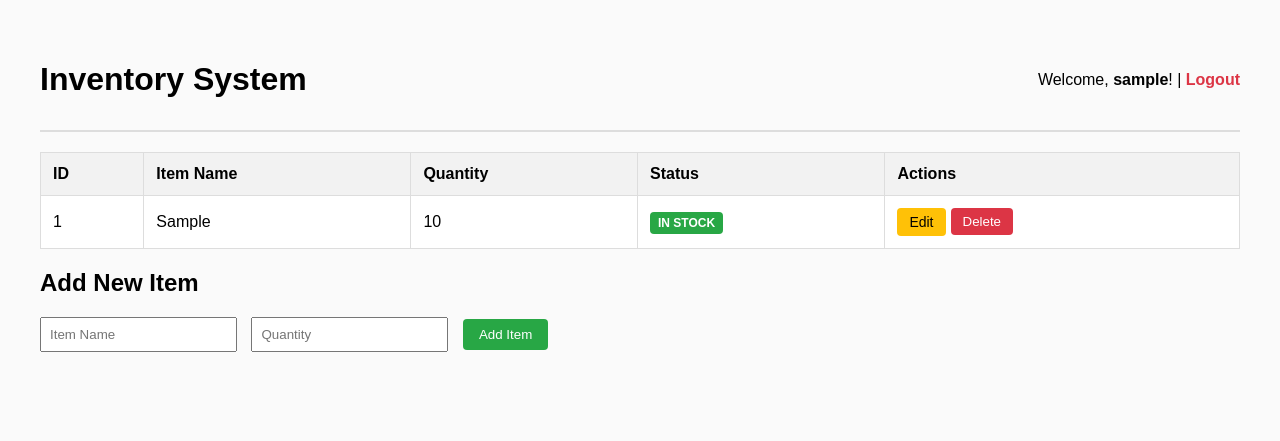
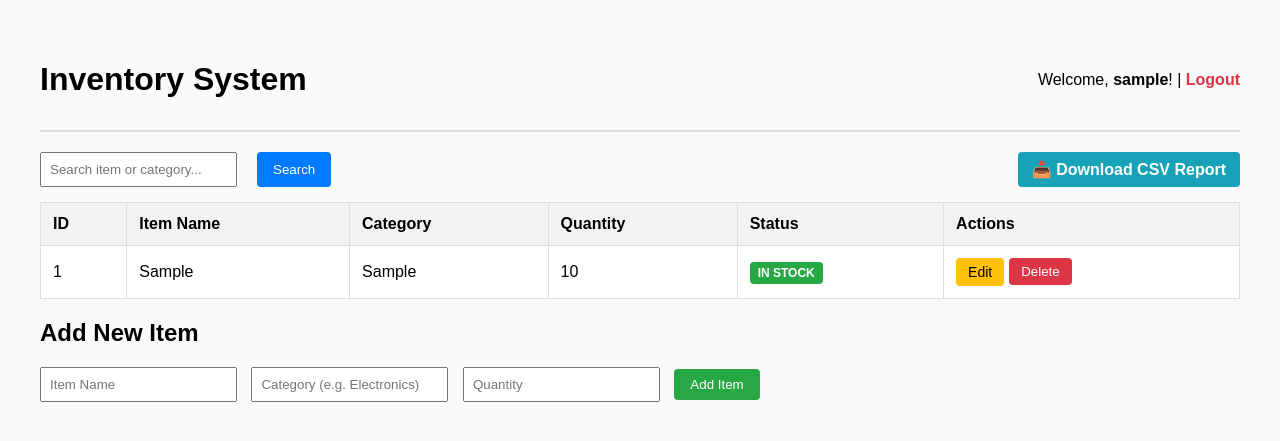
Before and after one commit to ec03plzo-afk/inventory-management-system, a Flask app: page / in a window 1280 px wide. Shown: the top 441 px of the page. Run offline with Flask 3, Linux system fonts and the light colour scheme; the visitor is signed in with stand-in values (Sample User, id 1); tables that the repository leaves empty hold one stand-in row (values such as "Sample post").

Commit message:
Add search bar, categories, and CSV report export functionality

```diff
--- a/app.py
+++ b/app.py
@@ -1,5 +1,7 @@
-from flask import Flask, render_template, request, redirect, url_for, session, flash
+from flask import Flask, render_template, request, redirect, url_for, session, flash, Response
 import sqlite3
+import csv
+import io
 
 app = Flask(__name__)
 app.secret_key = 'supersecretkey'
@@ -15,7 +17,8 @@ def init_db():
         CREATE TABLE IF NOT EXISTS inventory (
             id INTEGER PRIMARY KEY AUTOINCREMENT,
             item TEXT NOT NULL,
-            quantity INTEGER NOT NULL
+            quantity INTEGER NOT NULL,
+            category TEXT DEFAULT 'General'
         )
     ''')
     conn.execute('''
@@ -62,14 +65,21 @@ def index():
     if not session.get('logged_in'):
         return redirect(url_for('login'))
 
+    search_query = request.args.get('search', '')
     conn = get_db_connection()
-    inventory = conn.execute('SELECT * FROM inventory').fetchall()
 
-    # Pangitaon ang tanang items nga ubos sa 5 ang quantity
+    if search_query:
+        inventory = conn.execute(
+            'SELECT * FROM inventory WHERE item LIKE ? OR category LIKE ?',
+            (f'%{search_query}%', f'%{search_query}%')
+        ).fetchall()
+    else:
+        inventory = conn.execute('SELECT * FROM inventory').fetchall()
+
     low_stock_items = [item for item in inventory if item['quantity'] <= 5]
     conn.close()
 
-    return render_template('index.html', inventory=inventory, low_stock_items=low_stock_items)
+    return render_template('index.html', inventory=inventory, low_stock_items=low_stock_items, search_query=search_query)
 
 @app.route('/add', methods=['POST'])
 def add_item():
@@ -78,10 +88,11 @@ def add_item():
 
     item_name = request.form.get('item')
     qty = request.form.get('quantity')
+    category = request.form.get('category', 'General')
 
     if item_name and qty:
         conn = get_db_connection()
-        conn.execute('INSERT INTO inventory (item, quantity) VALUES (?, ?)', (item_name, int(qty)))
+        conn.execute('INSERT INTO inventory (item, quantity, category) VALUES (?, ?, ?)', (item_name, int(qty), category))
         conn.commit()
         conn.close()
 
@@ -97,8 +108,9 @@ def edit_item(id):
     if request.method == 'POST':
         item_name = request.form.get('item')
         qty = request.form.get('quantity')
+        category = request.form.get('category', 'General')
 
-        conn.execute('UPDATE inventory SET item = ?, quantity = ? WHERE id = ?', (item_name, int(qty), id))
+        conn.execute('UPDATE inventory SET item = ?, quantity = ?, category = ? WHERE id = ?', (item_name, int(qty), category, id))
         conn.commit()
         conn.close()
         return redirect(url_for('index'))
@@ -118,5 +130,28 @@ def delete_item(id):
     conn.close()
     return redirect(url_for('index'))
 
+@app.route('/export/csv')
+def export_csv():
+    if not session.get('logged_in'):
+        return redirect(url_for('login'))
+
+    conn = get_db_connection()
+    inventory = conn.execute('SELECT id, item, category, quantity FROM inventory').fetchall()
+    conn.close()
+
+    output = io.StringIO()
+    writer = csv.writer(output)
+    writer.writerow(['ID', 'Item Name', 'Category', 'Quantity'])
+
+    for row in inventory:
+        writer.writerow([row['id'], row['item'], row['category'], row['quantity']])
+
+    output.seek(0)
+    return Response(
+        output.getvalue(),
+        mimetype='text/csv',
+        headers={'Content-Disposition': 'attachment; filename=inventory_report.csv'}
+    )
+
 if __name__ == '__main__':
     app.run(debug=True)
--- a/templates/edit.html
+++ b/templates/edit.html
@@ -18,6 +18,9 @@
             <label>Item Name:</label>
             <input type="text" name="item" value="{{ item['item'] }}" required>
 
+            <label>Category:</label>
+            <input type="text" name="category" value="{{ item['category'] if item['category'] else 'General' }}" required>
+
             <label>Quantity:</label>
             <input type="number" name="quantity" value="{{ item['quantity'] }}" required>
 
--- a/templates/index.html
+++ b/templates/index.html
@@ -7,15 +7,15 @@
         body { font-family: Arial, sans-serif; margin: 40px; background-color: #fafafa; }
         .header { display: flex; justify-content: space-between; align-items: center; border-bottom: 2px solid #ddd; padding-bottom: 10px; }
 
-        /* Low Stock Alert Box */
+        .top-bar { display: flex; justify-content: space-between; align-items: center; margin-top: 20px; }
+        .search-form { display: flex; gap: 10px; }
+
         .alert-box { background-color: #f8d7da; color: #721c24; border: 1px solid #f5c6cb; padding: 15px; border-radius: 6px; margin-top: 20px; }
-
-        /* Badges */
         .badge { padding: 4px 8px; border-radius: 4px; font-size: 12px; font-weight: bold; }
         .badge-danger { background-color: #dc3545; color: white; }
         .badge-success { background-color: #28a745; color: white; }
 
-        table { border-collapse: collapse; width: 100%; margin-top: 20px; background: white; }
+        table { border-collapse: collapse; width: 100%; margin-top: 15px; background: white; }
         th, td { border: 1px solid #ddd; padding: 12px; text-align: left; }
         th { background-color: #f2f2f2; }
 
@@ -24,6 +24,7 @@
         .btn-add { padding: 8px 16px; background-color: #28a745; color: white; border: none; border-radius: 4px; cursor: pointer; }
         .btn-edit { padding: 6px 12px; background-color: #ffc107; color: black; text-decoration: none; border-radius: 4px; margin-right: 5px; font-size: 14px; }
         .btn-delete { padding: 6px 12px; background-color: #dc3545; color: white; border: none; border-radius: 4px; cursor: pointer; }
+        .btn-csv { padding: 8px 14px; background-color: #17a2b8; color: white; text-decoration: none; border-radius: 4px; font-weight: bold; }
         .actions { display: flex; align-items: center; }
         .logout-btn { color: #dc3545; text-decoration: none; font-weight: bold; }
     </style>
@@ -37,7 +38,18 @@
         </div>
     </div>
 
-    <!-- Low Stock Warning Banner -->
+    <!-- Search & Export Controls -->
+    <div class="top-bar">
+        <form action="/" method="GET" class="search-form" style="margin:0;">
+            <input type="text" name="search" placeholder="Search item or category..." value="{{ search_query }}">
+            <button type="submit" class="btn-add" style="background-color: #007bff;">Search</button>
+            {% if search_query %}
+                <a href="/" style="align-self: center; text-decoration: none; color: #6c757d;">Clear</a>
+            {% endif %}
+        </form>
+        <a href="/export/csv" class="btn-csv">📥 Download CSV Report</a>
+    </div>
+
     {% if low_stock_items %}
     <div class="alert-box">
         <strong>⚠️ Low Stock Warning!</strong> The following items are low in stock (5 or fewer items remaining):
@@ -53,6 +65,7 @@
         <tr>
             <th>ID</th>
             <th>Item Name</th>
+            <th>Category</th>
             <th>Quantity</th>
             <th>Status</th>
             <th>Actions</th>
@@ -61,6 +74,7 @@
         <tr>
             <td>{{ row['id'] }}</td>
             <td>{{ row['item'] }}</td>
+            <td>{{ row['category'] if row['category'] else 'General' }}</td>
             <td>{{ row['quantity'] }}</td>
             <td>
                 {% if row['quantity'] <= 5 %}
@@ -84,6 +98,7 @@
     <h2>Add New Item</h2>
     <form action="/add" method="POST">
         <input type="text" name="item" placeholder="Item Name" required>
+        <input type="text" name="category" placeholder="Category (e.g. Electronics)" required>
         <input type="number" name="quantity" placeholder="Quantity" required>
         <button type="submit" class="btn-add">Add Item</button>
     </form>
```
